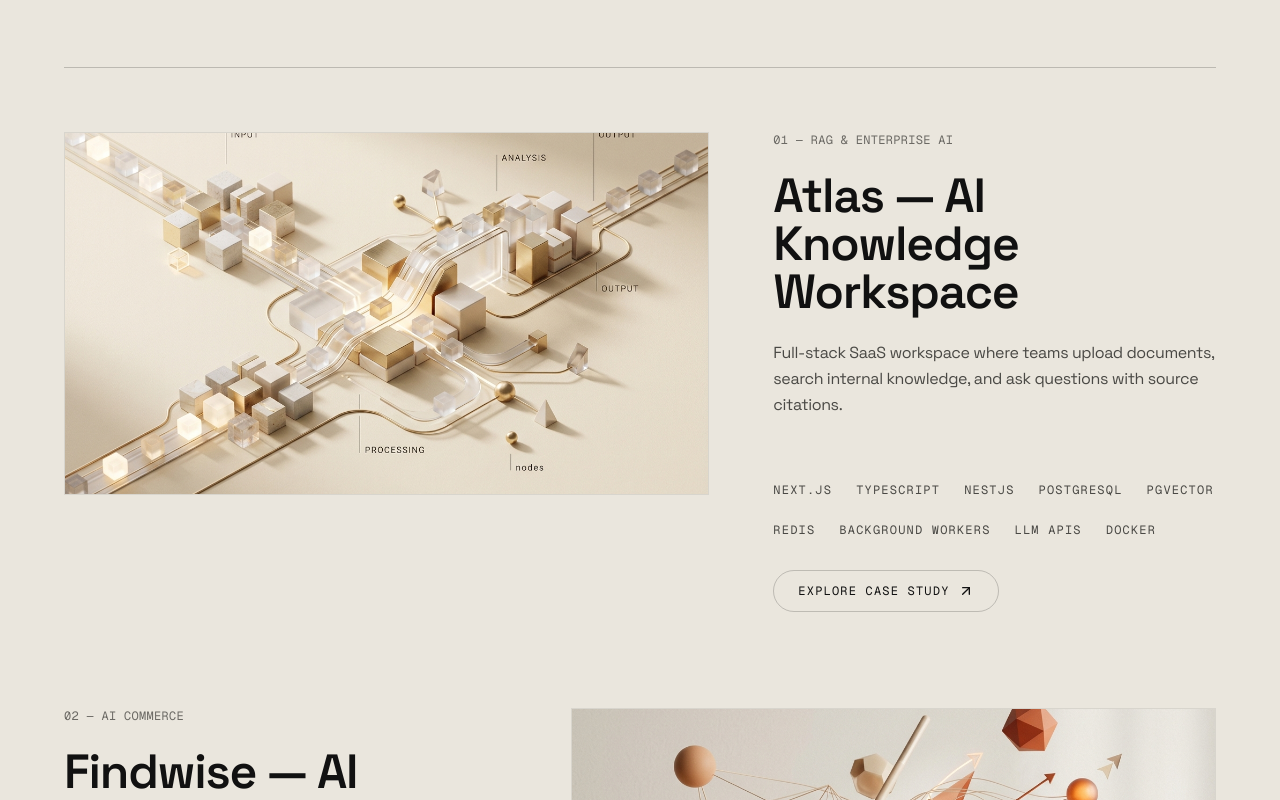
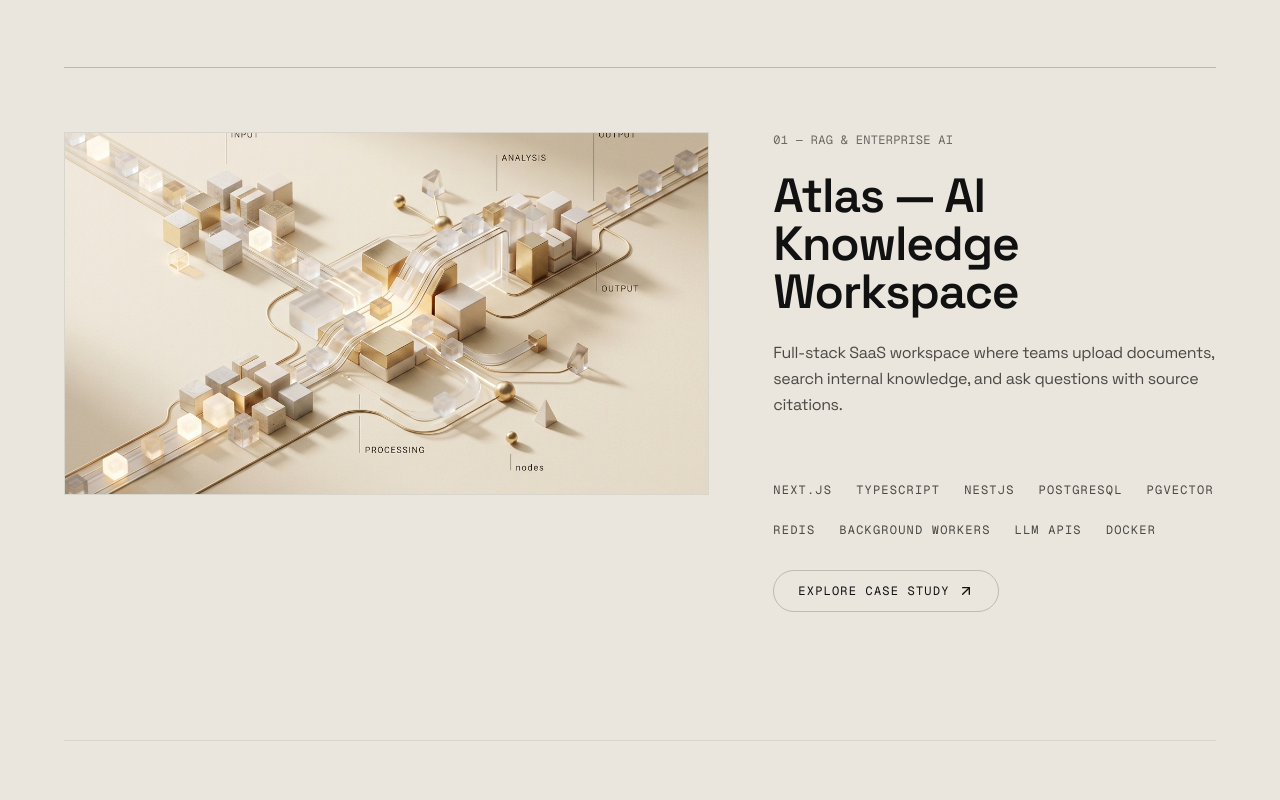
Before and after one commit to DecodeDebangi/portfolio-2026, a Next.js app: page / in a window 1280 px wide. Shown: the part 1220-2020 px from the top of the page. Built offline with nearby package versions, Linux system fonts and the light colour scheme.

Commit message:
style: add explicit separation borders and margins between projects

```diff
--- a/src/components/WorkSection.tsx
+++ b/src/components/WorkSection.tsx
@@ -130,7 +130,7 @@ export function WorkSection() {
         {portfolioConfig.projects.map((project, index) => (
           <div
             key={project.id}
-            className="group grid grid-cols-1 md:grid-cols-12 gap-8 md:gap-16 items-start mb-24 last:mb-0"
+            className="group grid grid-cols-1 md:grid-cols-12 gap-12 md:gap-16 items-start pb-24 md:pb-32 mb-24 md:mb-32 border-b border-border last:border-0 last:pb-0 last:mb-0"
           >
             {/* Visual */}
             <div className={`md:col-span-6 lg:col-span-7 relative aspect-[4/3] md:aspect-video w-full border border-border overflow-hidden order-1 ${index % 2 === 1 ? 'md:order-2' : 'md:order-1'}`}>
```
